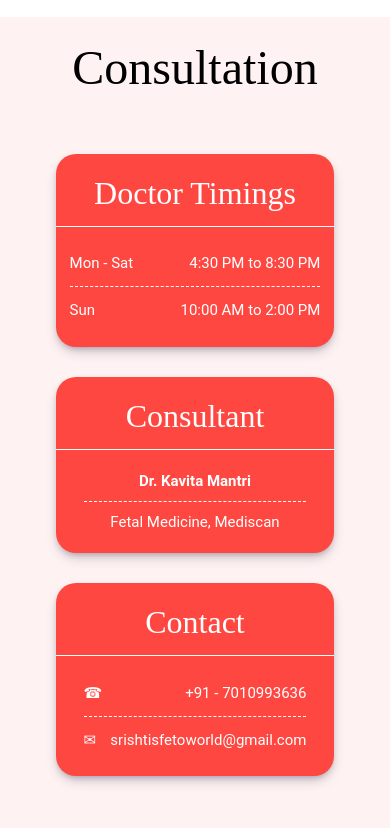
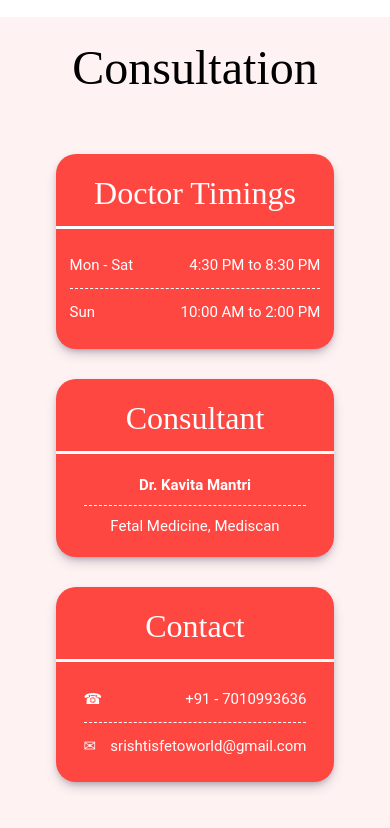
Before and after one commit to navneetkrishnam/srishtifetoworld, a plain HTML site: page red/index.html in a window 390 px wide. Shown: the part 2668-3496 px from the top of the page. Drawn offline with Linux system fonts and the light colour scheme; a script that the page names is missing.

Commit message:
update: consultation border

```diff
--- a/blue/styles.css
+++ b/blue/styles.css
@@ -343,7 +343,7 @@ a {
   text-align: center;
   font-family: serif;
   padding-top: 7.5%;
-  border-bottom: 1px white solid;
+  border-bottom: 10px white groove;
   padding-bottom: 5%;
 }
 
@@ -567,4 +567,8 @@ a {
   #consultant_name_id {
     padding-top: 10%;
   }
+
+  .consultation-heading {
+    border-bottom: 3px white solid;
+  }
 }
--- a/green/styles.css
+++ b/green/styles.css
@@ -344,7 +344,7 @@ a {
   text-align: center;
   font-family: serif;
   padding-top: 7.5%;
-  border-bottom: 1px white solid;
+  border-bottom: 10px white groove;
   padding-bottom: 5%;
 }
 
@@ -570,4 +570,8 @@ a {
   #consultant_name_id {
     padding-top: 10%;
   }
+
+  .consultation-heading {
+    border-bottom: 3px white solid;
+  }
 }
--- a/red/styles.css
+++ b/red/styles.css
@@ -345,7 +345,7 @@ a {
   text-align: center;
   font-family: serif;
   padding-top: 7.5%;
-  border-bottom: 1px white solid;
+  border-bottom: 10px white groove;
   padding-bottom: 5%;
 }
 
@@ -572,4 +572,8 @@ a {
   #consultant_name_id {
     padding-top: 10%;
   }
+
+  .consultation-heading {
+    border-bottom: 3px white solid;
+  }
 }
```
